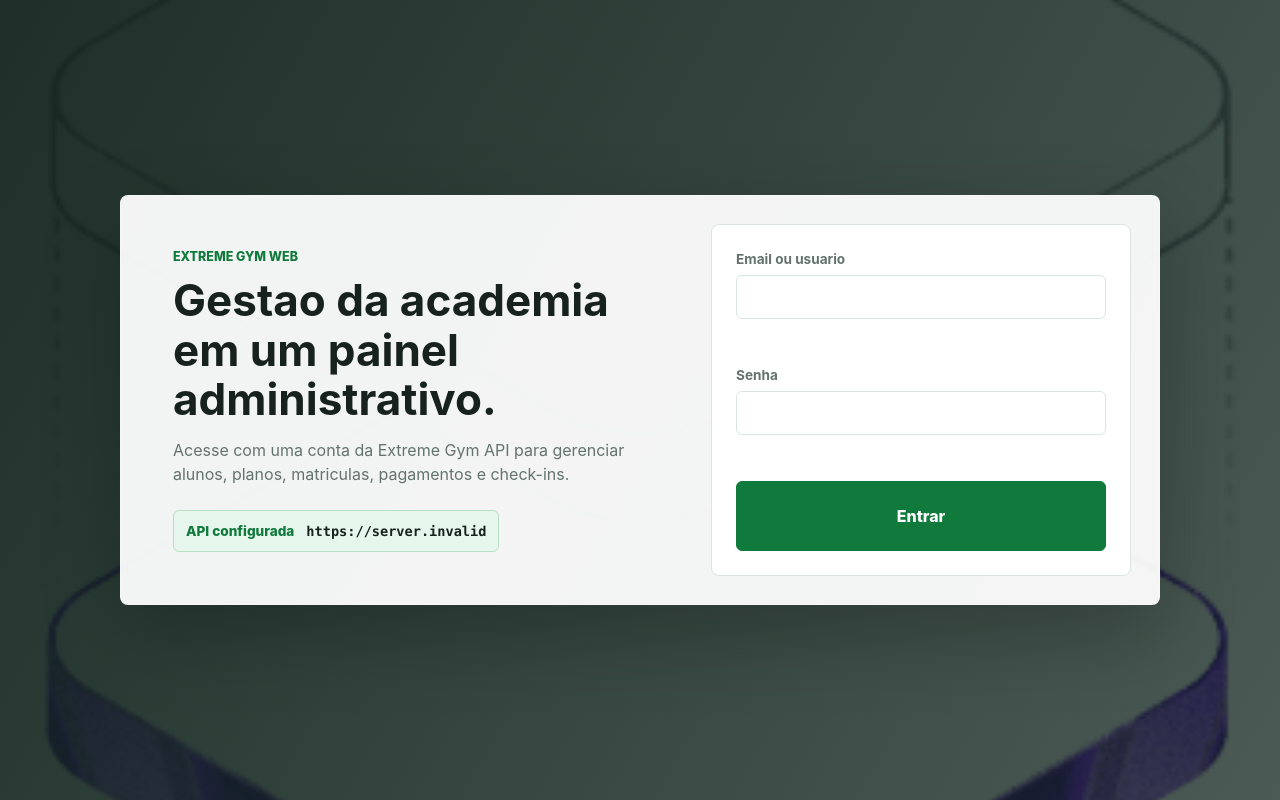
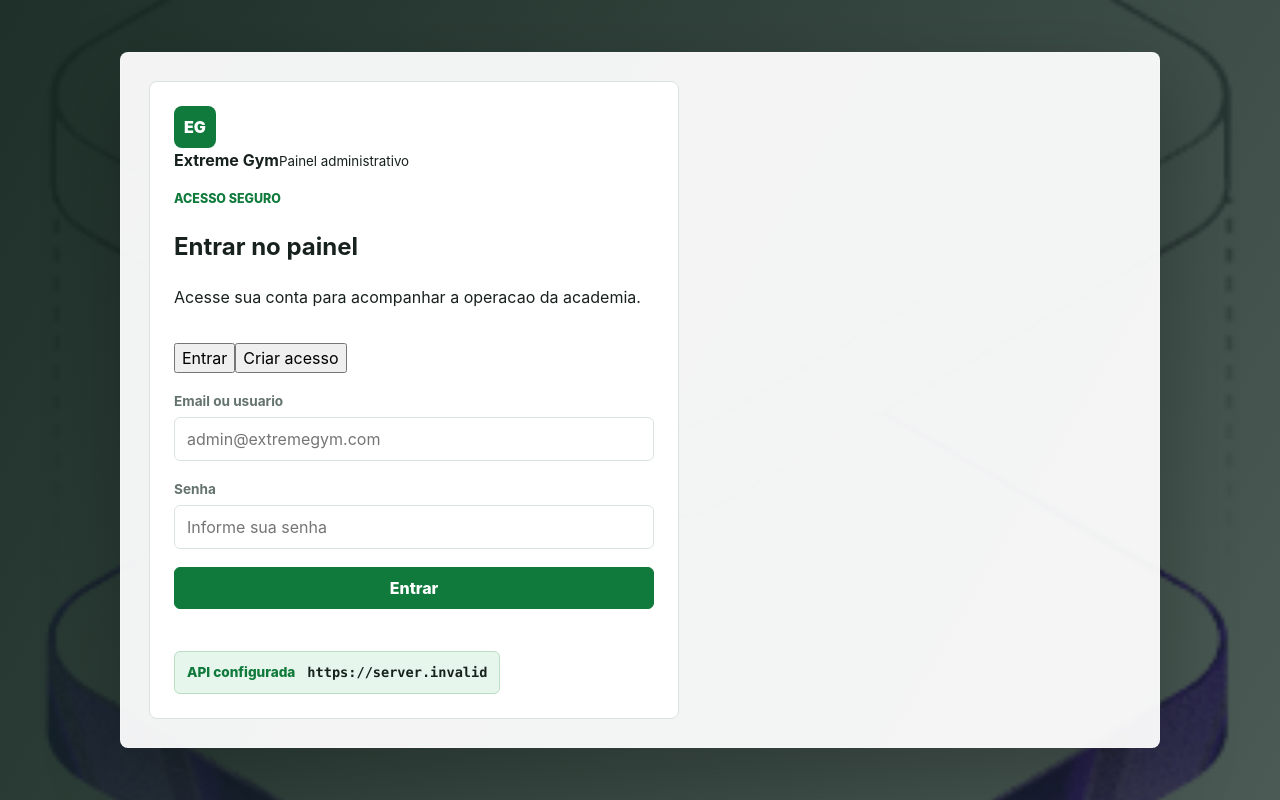
Before and after one commit to edaquinogit/extreme-gym-web, a React (Vite) app: page /login in a window 1280 px wide. Built offline with nearby package versions, Linux system fonts and the light colour scheme; no server answers.

Commit message:
feat: add register flow with auto-login on dev environment

```diff
--- a/src/contexts/AuthContext.tsx
+++ b/src/contexts/AuthContext.tsx
@@ -6,7 +6,7 @@ import {
   type ReactNode,
 } from 'react'
 import { authService } from '../services/authService'
-import type { AuthUser, LoginCredentials } from '../types/auth'
+import type { AuthUser, LoginCredentials, RegisterCredentials } from '../types/auth'
 import {
   clearAuthStorage,
   getStoredToken,
@@ -48,6 +48,21 @@ export function AuthProvider({ children }: AuthProviderProps) {
     }
   }, [])
 
+  const register = useCallback(async (credentials: RegisterCredentials) => {
+    setIsLoading(true)
+
+    try {
+      const auth = await authService.register(credentials)
+
+      setStoredToken(auth.token)
+      setStoredUser(auth.user)
+      setToken(auth.token)
+      setUser(auth.user)
+    } finally {
+      setIsLoading(false)
+    }
+  }, [])
+
   useEffect(() => {
     window.addEventListener('auth:unauthorized', logout)
 
@@ -63,9 +78,10 @@ export function AuthProvider({ children }: AuthProviderProps) {
       isAuthenticated: Boolean(token),
       isLoading,
       login,
+      register,
       logout,
     }),
-    [isLoading, login, logout, token, user],
+    [isLoading, login, logout, register, token, user],
   )
 
   return <AuthContext.Provider value={value}>{children}</AuthContext.Provider>
--- a/src/contexts/authContextValue.ts
+++ b/src/contexts/authContextValue.ts
@@ -1,5 +1,5 @@
 import { createContext } from 'react'
-import type { AuthUser, LoginCredentials } from '../types/auth'
+import type { AuthUser, LoginCredentials, RegisterCredentials } from '../types/auth'
 
 export type AuthContextValue = {
   user: AuthUser | null
@@ -7,6 +7,7 @@ export type AuthContextValue = {
   isAuthenticated: boolean
   isLoading: boolean
   login: (credentials: LoginCredentials) => Promise<void>
+  register: (credentials: RegisterCredentials) => Promise<void>
   logout: () => void
 }
 
--- a/src/pages/Login/LoginPage.tsx
+++ b/src/pages/Login/LoginPage.tsx
@@ -5,11 +5,15 @@ import { ApiStatus } from '../../components/ApiStatus'
 import { useAuth } from '../../hooks/useAuth'
 import { HttpError } from '../../services/httpClient'
 
+type AuthMode = 'login' | 'register'
+
 export function LoginPage() {
+  const [mode, setMode] = useState<AuthMode>('login')
+  const [name, setName] = useState('')
   const [username, setUsername] = useState('')
   const [password, setPassword] = useState('')
   const [errorMessage, setErrorMessage] = useState<string | null>(null)
-  const { isLoading, login } = useAuth()
+  const { isLoading, login, register } = useAuth()
 
   async function handleSubmit(event: FormEvent<HTMLFormElement>) {
     event.preventDefault()
@@ -22,33 +26,97 @@ export function LoginPage() {
     }
 
     try {
-      await login({ username: normalizedUsername, password })
+      if (mode === 'register') {
+        const normalizedName = name.trim()
+
+        if (!normalizedName) {
+          setErrorMessage('Informe o nome do usuario.')
+          return
+        }
+
+        await register({
+          nome: normalizedName,
+          email: normalizedUsername,
+          senha: password,
+          role: 'ADMIN',
+        })
+      } else {
+        await login({ username: normalizedUsername, password })
+      }
+
       navigateTo(appPaths.dashboard)
     } catch (error) {
       setErrorMessage(getLoginError(error))
     }
   }
 
+  function handleModeChange(nextMode: AuthMode) {
+    setMode(nextMode)
+    setErrorMessage(null)
+  }
+
   return (
     <main className="login-page">
       <section className="login-panel">
-        <div className="login-copy">
-          <p className="eyebrow">Extreme Gym Web</p>
-          <h1>Gestao da academia em um painel administrativo.</h1>
-          <p className="page-description">
-            Acesse com uma conta da Extreme Gym API para gerenciar alunos,
-            planos, matriculas, pagamentos e check-ins.
-          </p>
-          <ApiStatus />
-        </div>
+        <form className="login-form" onSubmit={handleSubmit}>
+          <div className="login-brand">
+            <span className="brand-mark">EG</span>
+            <div>
+              <strong>Extreme Gym</strong>
+              <small>Painel administrativo</small>
+            </div>
+          </div>
 
-        <form className="login-form" onSubmit={handleSubmit}>
+          <div className="auth-form-header">
+            <p className="eyebrow">{mode === 'register' ? 'Novo acesso' : 'Acesso seguro'}</p>
+            <h2>{mode === 'register' ? 'Criar acesso' : 'Entrar no painel'}</h2>
+            <p>
+              {mode === 'register'
+                ? 'Cadastre um novo usuario autorizado para o painel.'
+                : 'Acesse sua conta para acompanhar a operacao da academia.'}
+            </p>
+          </div>
+
+          <div className="auth-mode-switch" aria-label="Modo de autenticacao">
+            <button
+              className={mode === 'login' ? 'is-active' : ''}
+              type="button"
+              onClick={() => handleModeChange('login')}
+            >
+              Entrar
+            </button>
+            <button
+              className={mode === 'register' ? 'is-active' : ''}
+              type="button"
+              onClick={() => handleModeChange('register')}
+            >
+              Criar acesso
+            </button>
+          </div>
+
+          {mode === 'register' && (
+            <div>
+              <label htmlFor="name">Nome</label>
+              <input
+                autoComplete="name"
+                id="name"
+                name="name"
+                placeholder="Ex.: Administrador"
+                required
+                type="text"
+                value={name}
+                onChange={(event) => setName(event.target.value)}
+              />
+            </div>
+          )}
+
           <div>
             <label htmlFor="username">Email ou usuario</label>
             <input
               autoComplete="username"
               id="username"
               name="username"
+              placeholder="admin@extremegym.com"
               required
               type="text"
               value={username}
@@ -62,6 +130,8 @@ export function LoginPage() {
               autoComplete="current-password"
               id="password"
               name="password"
+              minLength={6}
+              placeholder="Informe sua senha"
               required
               type="password"
               value={password}
@@ -72,12 +142,29 @@ export function LoginPage() {
           {errorMessage && <p className="form-error">{errorMessage}</p>}
 
           <button className="primary-button" disabled={isLoading} type="submit">
-            {isLoading ? 'Entrando...' : 'Entrar'}
+            {getSubmitLabel(mode, isLoading)}
           </button>
+
+          {mode === 'register' && (
+            <p className="form-hint">
+              O cadastro publico deve ficar habilitado apenas em ambiente de
+              desenvolvimento ou configuracao inicial.
+            </p>
+          )}
+
+          <ApiStatus />
         </form>
       </section>
     </main>
   )
+}
+
+function getSubmitLabel(mode: AuthMode, isLoading: boolean) {
+  if (isLoading) {
+    return mode === 'register' ? 'Criando...' : 'Entrando...'
+  }
+
+  return mode === 'register' ? 'Criar acesso' : 'Entrar'
 }
 
 function getLoginError(error: unknown) {
@@ -89,6 +176,10 @@ function getLoginError(error: unknown) {
     return 'A API esta indisponivel no momento. Tente novamente em instantes.'
   }
 
+  if (error instanceof HttpError && error.status === 400) {
+    return error.message || 'Revise os dados informados.'
+  }
+
   if (error instanceof Error) {
     return error.message || 'Nao foi possivel autenticar.'
   }
--- a/src/services/authService.ts
+++ b/src/services/authService.ts
@@ -1,7 +1,13 @@
 import { httpClient } from './httpClient'
-import type { AuthUser, LoginCredentials, LoginResponse } from '../types/auth'
+import type {
+  AuthUser,
+  LoginCredentials,
+  LoginResponse,
+  RegisterCredentials,
+} from '../types/auth'
 
 const LOGIN_PATH = '/auth/login'
+const REGISTER_PATH = '/auth/register'
 
 export const authService = {
   async login(credentials: LoginCredentials) {
@@ -26,6 +32,31 @@ export const authService = {
       user: normalizeUser(response),
     }
   },
+
+  async register(credentials: RegisterCredentials) {
+    const response = await httpClient.post<LoginResponse>(
+      REGISTER_PATH,
+      {
+        nome: credentials.nome.trim(),
+        email: credentials.email.trim(),
+        senha: credentials.senha,
+        role: credentials.role ?? 'ADMIN',
+      },
+      {
+        skipAuth: true,
+      },
+    )
+    const token = response.token ?? response.accessToken ?? response.jwt
+
+    if (!token) {
+      throw new Error('Resposta de cadastro sem token JWT.')
+    }
+
+    return {
+      token,
+      user: normalizeUser(response),
+    }
+  },
 }
 
 function normalizeUser(response: LoginResponse): AuthUser {
```
Also changed, not shown: src/types/auth.ts (+7 -0 lines).
